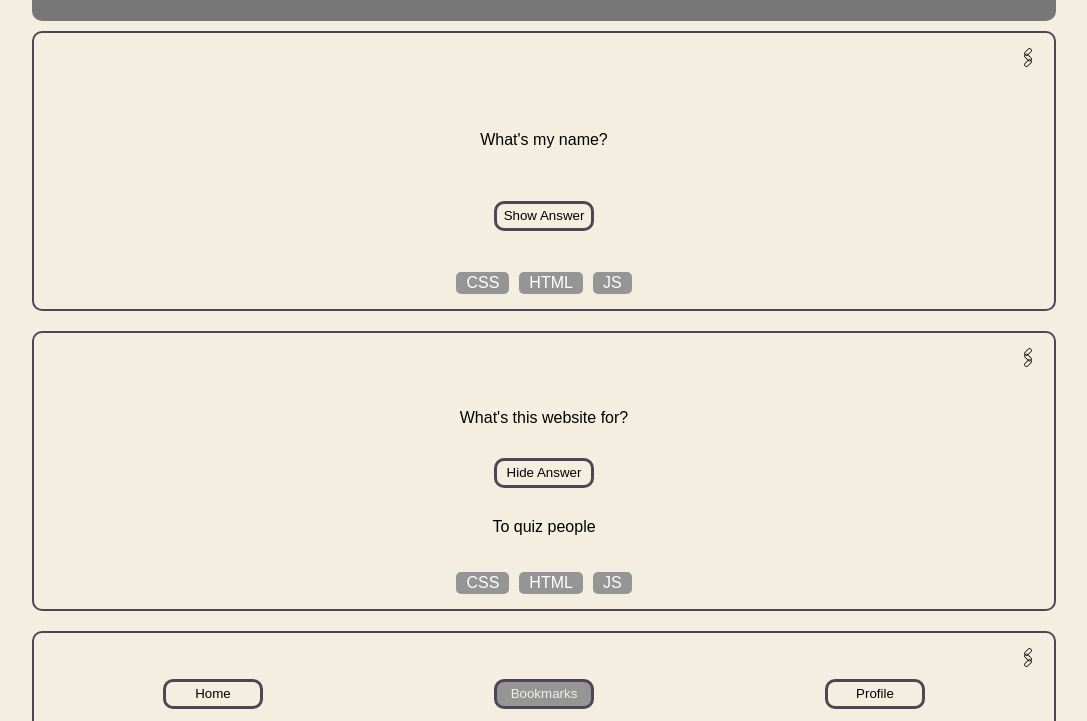
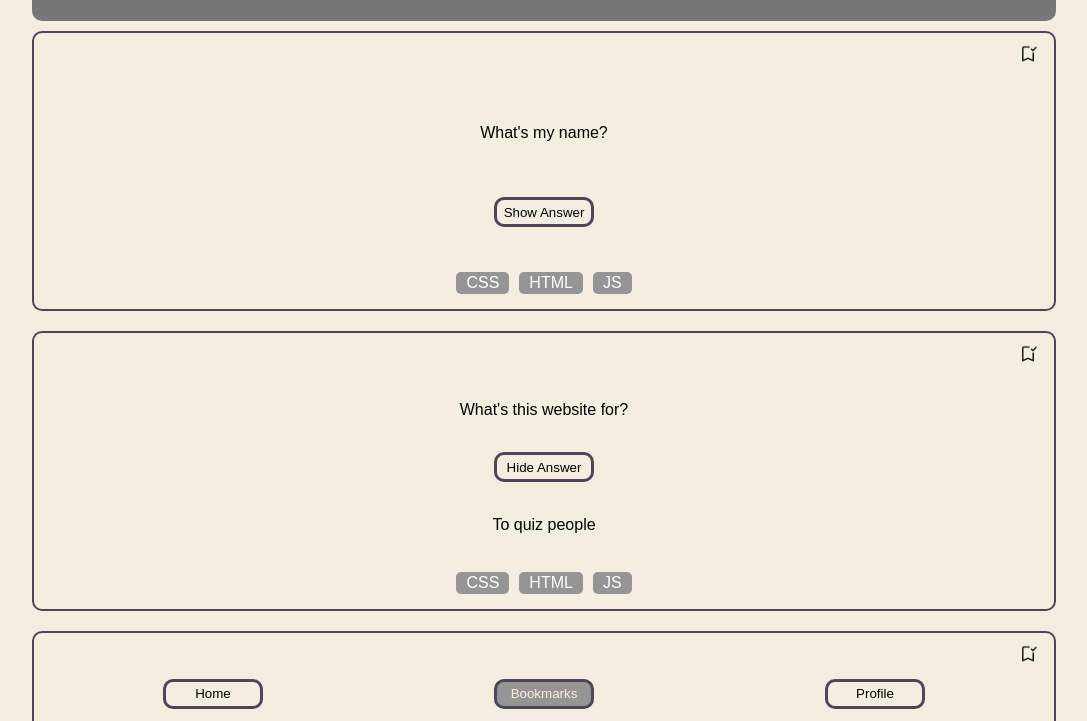
Before and after one commit to alex-ar10/alex-ar10.github.io, a plain HTML site: page bookmarks.html in a window 1280 px wide. Shown: the part 71-792 px from the top of the page, without its empty margins (96-1183 px from the left). Drawn offline with Linux system fonts and the light colour scheme.

Commit message:
did not save file before - change buttons, add js file

```diff
--- a/bookmarks.html
+++ b/bookmarks.html
@@ -6,6 +6,7 @@
     <meta name="viewport" content="width=device-width, initial-scale=1.0" />
     <title>Alex's Quiz App | Bookmarks</title>
     <link rel="stylesheet" href="./css/styles.css" />
+    <script src="./js/index.js" defer></script>
   </head>
   <body>
     <header>
@@ -13,7 +14,13 @@
     </header>
     <main class="all-cards-section">
       <article class="card quiz-card">
-        <button class="button bookmark-button">🖇</button>
+        <button class="button bookmark-button">
+          <img
+            src="./assets/bookmark-added.png"
+            alt="Added as a bookmark"
+            class="bookmark-image"
+          />
+        </button>
         <p class="question">What's my name?</p>
         <button class="button quiz-button">Show Answer</button>
         <section>
@@ -23,7 +30,13 @@
         </section>
       </article>
       <article class="card quiz-card">
-        <button class="button bookmark-button">🖇</button>
+        <button class="button bookmark-button">
+          <img
+            src="./assets/bookmark-added.png"
+            alt="Added as a bookmark"
+            class="bookmark-image"
+          />
+        </button>
         <p class="question">What's this website for?</p>
         <button class="button quiz-button">Hide Answer</button>
         <p class="answer">To quiz people</p>
@@ -34,7 +47,13 @@
         </section>
       </article>
       <article class="card quiz-card">
-        <button class="button bookmark-button">🖇</button>
+        <button class="button bookmark-button">
+          <img
+            src="./assets/bookmark-added.png"
+            alt="Added as a bookmark"
+            class="bookmark-image"
+          />
+        </button>
         <p class="question">Why does this website exist?</p>
         <button class="button quiz-button">Show answer</button>
         <section>
--- a/css/styles.css
+++ b/css/styles.css
@@ -71,18 +71,22 @@ nav {
 
 .bookmark-button {
   align-self: flex-end;
-  font-size: 15pt;
   background-color: transparent;
   border: none;
-  transition-duration: 0.2s;
   cursor: pointer;
 }
 
-.bookmark-button:hover {
+.bookmark-image {
+  width: 20px;
+  height: auto;
+  transition-duration: 0.2s;
+}
+
+.bookmark-image:hover {
   transform: scale(1.5);
 }
 
-.bookmark-button:active {
+.bookmark-image:active {
   transform: scale(1.8);
 }
 
--- /dev/null
+++ b/js/index.js
@@ -0,0 +1 @@
+// this is a comment, so the file get's to exist
```
Also changed, not shown: index.html (+22 -3 lines), profile.html (+1 -0 lines), 1 other file.
